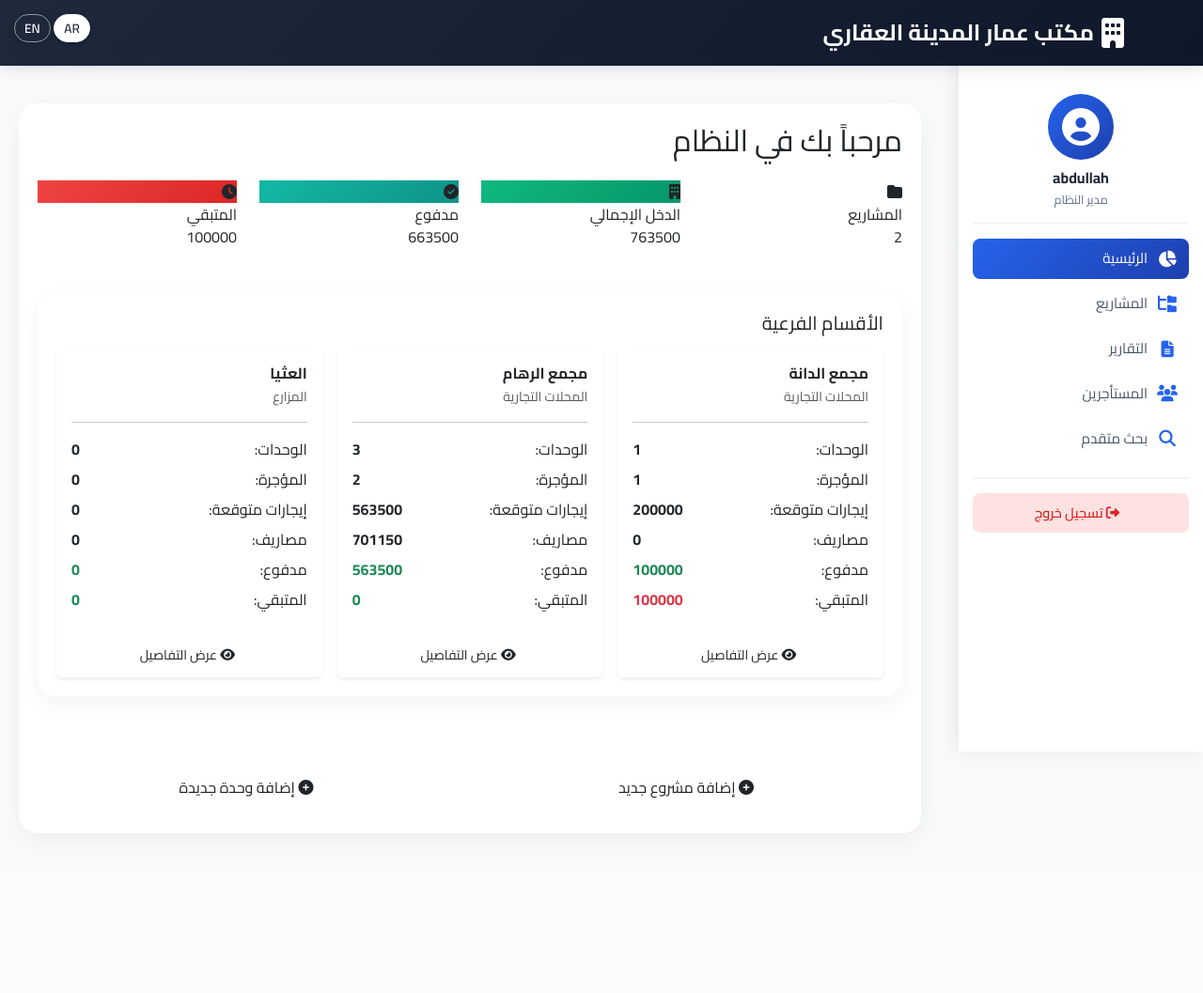
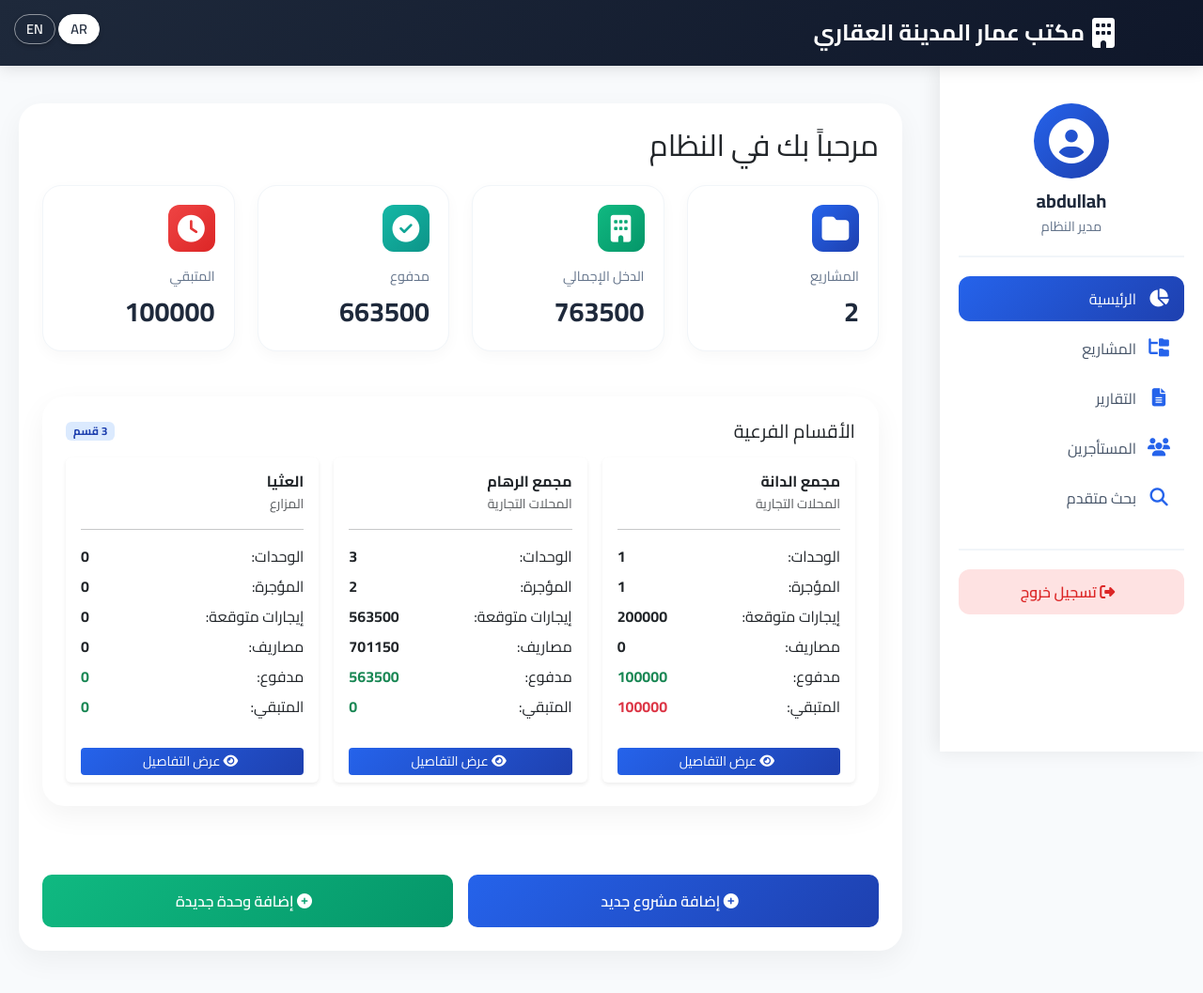
Before and after one commit to aboaj09/property_management, a Django app: page / in a window 1280 px wide. Shown: the whole page at 94% size. Before the commit the page ends 849 px from the top, so only its background shows below. Run offline with Django 4.2, Linux system fonts and the light colour scheme; a user stored in the database is signed in; data comes from the database, SQL or seed files in the repository.

Commit message:
improve UI

```diff
--- a/rentals/templates/rentals/base.html
+++ b/rentals/templates/rentals/base.html
@@ -43,7 +43,7 @@
             display: flex;
             align-items: center;
             gap: 8px;
-            margin-right: 60px; /* إزاحة لليمين لعدم التداخل مع زر القائمة */
+            margin-right: 70px; /* إزاحة لليمين لعدم التداخل مع زر القائمة */
         }
         .navbar-custom .navbar-brand i {
             font-size: 2rem;
@@ -52,15 +52,15 @@
         .language-switcher {
             position: fixed;
             top: 15px;
-            left: 15px;
+            left: 15px; /* للوضع RTL يصبح اليسار هو اليمين تلقائيًا */
             z-index: 1040;
             display: flex;
             gap: 5px;
         }
         .language-switcher .btn {
             border-radius: 20px;
-            padding: 4px 10px;
-            font-size: 0.85rem;
+            padding: 4px 12px;
+            font-size: 0.9rem;
             font-weight: 600;
             box-shadow: 0 2px 5px rgba(0,0,0,0.2);
         }
@@ -78,43 +78,42 @@
             top: 70px;
             right: 0;
             bottom: 0;
-            width: 260px;
+            width: 280px;
             background: white;
             box-shadow: -4px 0 20px rgba(0,0,0,0.08);
-            padding: 15px;
+            padding: 20px;
             overflow-y: auto;
             transition: 0.3s;
             z-index: 1020;
         }
         .sidebar .user-info {
             text-align: center;
-            padding: 15px 0;
+            padding: 20px 0;
             border-bottom: 2px solid #f1f5f9;
-            margin-bottom: 15px;
+            margin-bottom: 20px;
         }
         .sidebar .user-info .avatar {
-            width: 70px;
-            height: 70px;
+            width: 80px;
+            height: 80px;
             background: linear-gradient(135deg, #2563eb, #1e40af);
             border-radius: 50%;
             display: flex;
             align-items: center;
             justify-content: center;
-            margin: 0 auto 10px;
+            margin: 0 auto 12px;
         }
         .sidebar .user-info .avatar i {
-            font-size: 2.5rem;
+            font-size: 3rem;
             color: white;
         }
         .sidebar .user-info h5 {
             color: #1e293b;
             font-weight: 700;
             margin-bottom: 4px;
-            font-size: 1rem;
         }
         .sidebar .user-info p {
             color: #64748b;
-            font-size: 0.8rem;
+            font-size: 0.9rem;
             margin: 0;
         }
         .sidebar-menu {
@@ -128,20 +127,19 @@
         .sidebar-menu a {
             display: flex;
             align-items: center;
-            padding: 10px 12px;
+            padding: 12px 15px;
             color: #475569;
             text-decoration: none;
-            border-radius: 8px;
+            border-radius: 12px;
             transition: 0.2s;
             font-weight: 500;
-            font-size: 0.95rem;
         }
         .sidebar-menu a i {
-            margin-left: 10px;
-            width: 22px;
+            margin-left: 12px;
+            width: 24px;
             text-align: center;
             color: #2563eb;
-            font-size: 1.1rem;
+            font-size: 1.2rem;
         }
         .sidebar-menu a:hover,
         .sidebar-menu a.active {
@@ -153,20 +151,19 @@
             color: white;
         }
         .sidebar-footer {
-            margin-top: 20px;
-            padding-top: 15px;
+            margin-top: 30px;
+            padding-top: 20px;
             border-top: 2px solid #f1f5f9;
         }
         .logout-btn {
             display: block;
-            padding: 10px;
+            padding: 12px;
             background: #fee2e2;
             color: #dc2626;
             text-align: center;
             text-decoration: none;
-            border-radius: 8px;
+            border-radius: 12px;
             font-weight: 600;
-            font-size: 0.9rem;
             transition: 0.2s;
         }
         .logout-btn:hover {
@@ -174,7 +171,7 @@
         }
         /* المحتوى الرئيسي */
         .main-content {
-            margin-right: 280px;
+            margin-right: 300px;
             margin-top: 90px;
             padding: 20px;
             min-height: 100vh;
@@ -182,10 +179,10 @@
         }
         .content-card {
             background: white;
-            border-radius: 20px;
-            box-shadow: 0 8px 25px rgba(0,0,0,0.05);
-            padding: 20px;
-            margin-bottom: 20px;
+            border-radius: 24px;
+            box-shadow: 0 10px 30px rgba(0,0,0,0.05);
+            padding: 25px;
+            margin-bottom: 25px;
         }
         /* زر القائمة للشاشات الصغيرة */
         .menu-toggle {
@@ -197,14 +194,14 @@
             background: #2563eb;
             color: white;
             border: none;
-            border-radius: 8px;
-            padding: 8px 12px;
-            font-size: 1.3rem;
+            border-radius: 10px;
+            padding: 10px 15px;
+            font-size: 1.5rem;
             cursor: pointer;
         }
         @media (max-width: 992px) {
             .sidebar {
-                right: -280px;
+                right: -300px;
             }
             .sidebar.active {
                 right: 0;
@@ -216,24 +213,125 @@
                 display: block;
             }
             .navbar-custom .navbar-brand {
-                margin-right: 0;
-                font-size: 1.2rem; /* تصغير حجم الخط */
-            }
-            .navbar-custom .navbar-brand i {
-                font-size: 1.5rem;
+                margin-right: 0; /* في الشاشات الصغيرة، لا حاجة للإزاحة */
             }
         }
-        @media (max-width: 576px) {
-            .navbar-custom .navbar-brand {
-                font-size: 1rem; /* تصغير إضافي للشاشات الصغيرة جداً */
-                white-space: nowrap;
-                overflow: hidden;
-                text-overflow: ellipsis;
-                max-width: 180px;
-            }
-            .navbar-custom .navbar-brand i {
-                font-size: 1.2rem;
-            }
+        /* كروت الإحصائيات */
+        .stat-card {
+            background: white;
+            border-radius: 20px;
+            padding: 20px;
+            box-shadow: 0 5px 15px rgba(0,0,0,0.03);
+            border: 1px solid #f1f5f9;
+            transition: 0.2s;
+        }
+        .stat-card:hover {
+            transform: translateY(-5px);
+            box-shadow: 0 15px 30px rgba(37, 99, 235, 0.1);
+        }
+        .stat-icon {
+            width: 50px;
+            height: 50px;
+            background: linear-gradient(135deg, #2563eb, #1e40af);
+            border-radius: 12px;
+            display: flex;
+            align-items: center;
+            justify-content: center;
+            margin-bottom: 15px;
+        }
+        .stat-icon i {
+            font-size: 1.8rem;
+            color: white;
+        }
+        .stat-label {
+            color: #64748b;
+            font-size: 0.9rem;
+            font-weight: 500;
+            margin-bottom: 5px;
+        }
+        .stat-value {
+            color: #1e293b;
+            font-size: 1.8rem;
+            font-weight: 700;
+        }
+        /* الجداول */
+        .table-custom {
+            background: white;
+            border-radius: 20px;
+            overflow: hidden;
+            box-shadow: 0 5px 20px rgba(0,0,0,0.03);
+        }
+        .table-custom thead {
+            background: #f8fafc;
+            border-bottom: 2px solid #e2e8f0;
+        }
+        .table-custom th {
+            color: #475569;
+            font-weight: 600;
+            padding: 15px;
+        }
+        .table-custom td {
+            padding: 12px 15px;
+            vertical-align: middle;
+            border-bottom: 1px solid #f1f5f9;
+        }
+        .table-custom tbody tr:hover {
+            background: #f8fafc;
+        }
+        /* الأزرار */
+        .btn-custom {
+            border-radius: 10px;
+            padding: 8px 16px;
+            font-weight: 600;
+            transition: 0.2s;
+        }
+        .btn-custom:hover {
+            transform: translateY(-2px);
+        }
+        .btn-primary-custom {
+            background: linear-gradient(135deg, #2563eb, #1e40af);
+            color: white;
+            border: none;
+        }
+        .btn-primary-custom:hover {
+            background: linear-gradient(135deg, #1d4ed8, #1e3a8a);
+        }
+        .btn-success-custom {
+            background: linear-gradient(135deg, #10b981, #059669);
+            color: white;
+            border: none;
+        }
+        .btn-warning-custom {
+            background: linear-gradient(135deg, #f59e0b, #d97706);
+            color: white;
+            border: none;
+        }
+        .btn-danger-custom {
+            background: linear-gradient(135deg, #ef4444, #dc2626);
+            color: white;
+            border: none;
+        }
+        .badge-custom {
+            padding: 5px 12px;
+            border-radius: 20px;
+            font-size: 0.8rem;
+            font-weight: 600;
+        }
+        .badge-success-custom {
+            background: #d1fae5;
+            color: #065f46;
+        }
+        .badge-warning-custom {
+            background: #fed7aa;
+            color: #92400e;
+        }
+        .badge-danger-custom {
+            background: #fee2e2;
+            color: #b91c1c;
+        }
+        .badge-info-custom {
+            background: #dbeafe;
+            color: #1e40af;
         }
     </style>
 </head>
@@ -337,6 +435,7 @@
             document.getElementById('sidebar').classList.toggle('active');
         }
 
+        // إغلاق القائمة عند النقر خارجها (للجوال)
         document.addEventListener('click', function(event) {
             const sidebar = document.getElementById('sidebar');
             const toggle = document.querySelector('.menu-toggle');
```
